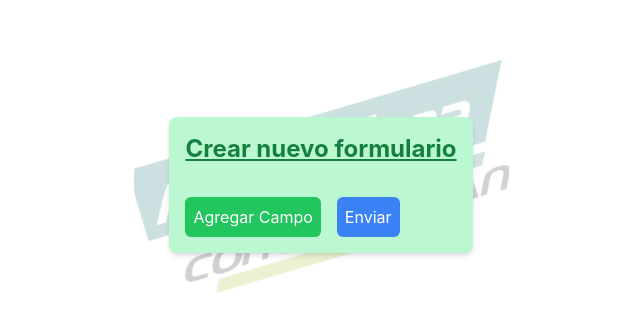
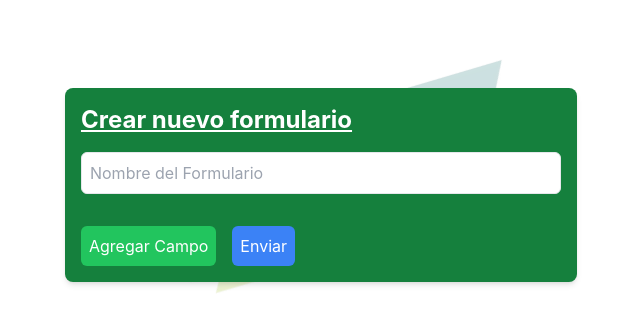
Before and after one commit to Irvin-Silva/dashboard-react, a React (Create React App) app: page /crear-formulario in a window 1280 px wide. Shown: the part 215-546 px from the top of the page, without its empty margins (319-959 px from the left). Built offline with nearby package versions, Linux system fonts and the light colour scheme.

Commit message:
formularios

```diff
--- a/src/App.css
+++ b/src/App.css
@@ -58,7 +58,6 @@ body {
 }
 
 .button-formulario {
-  background-color: rgb(33, 159, 68);
   color: #000000;
 }
 
--- a/src/components/CrearFormulario.jsx
+++ b/src/components/CrearFormulario.jsx
@@ -8,9 +8,10 @@ const CrearFormulario = () => {
   const navigate = useNavigate();
   const entidad = useEntidadStore(state => state.entidad);
   const [campos, setCampos] = useState([]);
+  const [nombreFormulario, setNombreFormulario] = useState(''); // Nuevo estado
 
   const agregarCampo = () => {
-    setCampos([...campos, { campo: '', tipo: 'text' }]);
+    setCampos([...campos, { campo: '', type: 'text' }]);
   };
 
   const eliminarCampo = (index) => {
@@ -26,13 +27,41 @@ const CrearFormulario = () => {
   };
 
   const enviarFormulario = () => {
-    // El resto del código permanece igual...
+    const payload = {
+      entidad_id: Number(entidad),
+      nombre: nombreFormulario,
+      campos: campos
+    };
+
+
+
+    fetch('https://fcpay-production.up.railway.app/create-form', {
+      method: 'POST',
+      headers: {
+        'Content-Type': 'application/json',
+      },
+      body: JSON.stringify(payload),
+    })
+    .then(response => {
+      if (response.ok) {
+        alert("Formulario creado exitosamente");
+        navigate('/formularios');
+      } else {
+        alert("Hubo un error al crear el formulario");
+      }
+    })
+    .catch(error => console.error("Error al enviar el formulario:", error));
   };
 
   return (
-    <div className="p-4 max-h-screen overflow-y-auto rounded-lg shadow-md bg-green-200 mx-4 my-4">
-      <h1 className="text-2xl mb-4 font-bold text-green-700 underline">Crear nuevo formulario</h1>
-
+    <div className="p-4 max-h-screen overflow-y-auto rounded-lg shadow-md bg-green-700 mx-4 my-4">
+      <h1 className="text-2xl mb-4 font-bold text-white underline">Crear nuevo formulario</h1>
+        <input
+        value={nombreFormulario}
+        onChange={(e) => setNombreFormulario(e.target.value)}
+        placeholder="Nombre del Formulario"
+        className="p-2 border rounded-md mb-4 w-full"
+      />
       {campos.map((campo, index) => (
         <div key={index} className="mb-2 flex space-x-4">
           <input
--- a/src/components/FormCard.jsx
+++ b/src/components/FormCard.jsx
@@ -12,9 +12,9 @@ const FormCard = ({ id, nombre, numero }) => {
     return (
         <div
             onClick={handleClick}
-            className="p-4 mx-4 my-4 rounded-lg shadow-md transition duration-300 hover:bg-green-500 block cursor-pointer">
+            className="p-4 rounded-lg shadow-md transition duration-300  hover:bg-green-700 rounded-lg block cursor-pointe">
             <h2 className="text-gray-50 font-semibold text-lg mb-2">{nombre}</h2>
-            <p className="text-gray-800 text-sm mb-2">Número de campos: {numero}</p> {/* Corrección de typo en ext-gray-600 a text-gray-600 */}
+            <p className="text-gray-900 text-sm mb-2">Número de campos: {numero}</p> {/* Corrección de typo en ext-gray-600 a text-gray-600 */}
             <div className="h-px bg-gray-400"></div>
         </div>
     );
--- a/src/components/formularios.jsx
+++ b/src/components/formularios.jsx
@@ -24,7 +24,7 @@ const Formularios = () => {
 
     return (
         <>
-      <div className="rounded-lg bg-green-400 p-8 max-w-lg mx-auto mt-10 shadow-lg"> {/* Agregado más padding con p-8 */}
+      <div className="rounded-lg bg-green-600 p-8 max-w-lg mx-auto mt-10 shadow-lg"> {/* Agregado más padding con p-8 */}
         <h1 className="text-2xl font-bold mb-5 text-white text-center">Formularios</h1> {/* Texto centrado con text-center */}
         <div className="overflow-y-auto max-h-96">
           {formularios.map(form => (
--- a/src/components/home.jsx
+++ b/src/components/home.jsx
@@ -31,7 +31,7 @@ const Home = () => {
         <div className="content">
           <div className="buttons">
             <button onClick={() => navigate('/usuarios')} className="button-usuario">Usuario</button>
-            <button onClick={() => navigate('/formularios')} className="button-formulario">Formulario</button>
+            <button onClick={() => navigate('/formularios')} className="button-formulario bg-green-600">Formulario</button>
           </div>
         </div>
         <div className="footer">
```
